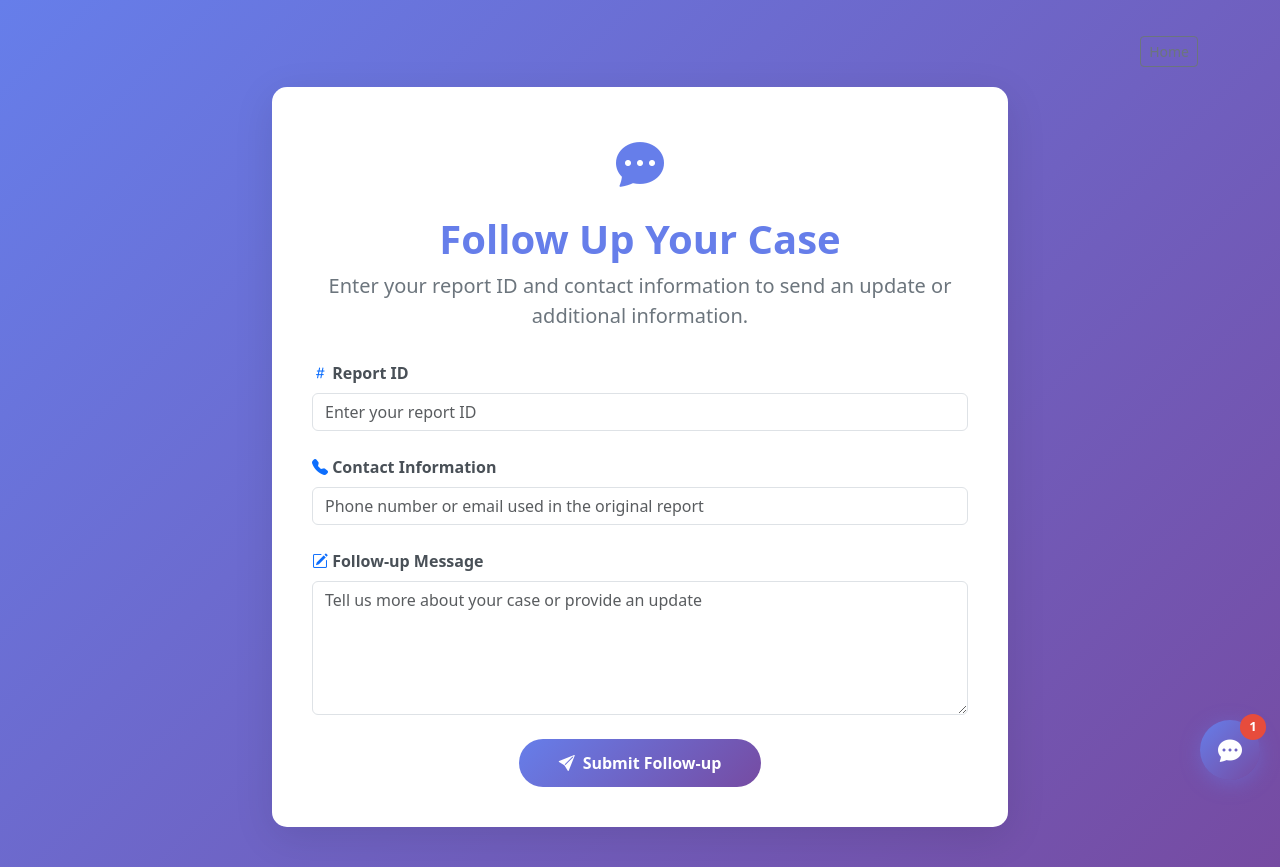
After one commit to mtaa-star/SafeVoice, a Django app: page /follow-up/ in a window 1280 px wide. The commit adds this page. Run offline with Django 5.2, Linux system fonts and the light colour scheme; some libraries are stand-ins or nearby versions.

Commit message:
commit latest db changes

```diff
--- a/SafeVoice/reports/forms.py
+++ b/SafeVoice/reports/forms.py
@@ -38,3 +38,28 @@ class ViolenceReportForm(forms.ModelForm):
             'location': 'County/Location',
             'evidence_file': 'Evidence File (Optional)'
         }
+
+class FollowUpForm(forms.Form):
+    report_id = forms.IntegerField(
+        label='Report ID',
+        widget=forms.NumberInput(attrs={
+            'class': 'form-control',
+            'placeholder': 'Enter your report ID'
+        })
+    )
+    contact = forms.CharField(
+        max_length=100,
+        label='Contact Information',
+        widget=forms.TextInput(attrs={
+            'class': 'form-control',
+            'placeholder': 'Phone number or email used in the original report'
+        })
+    )
+    message = forms.CharField(
+        label='Follow-up Message',
+        widget=forms.Textarea(attrs={
+            'class': 'form-control',
+            'rows': 5,
+            'placeholder': 'Tell us more about your case or provide an update'
+        })
+    )
--- a/SafeVoice/reports/urls.py
+++ b/SafeVoice/reports/urls.py
@@ -5,6 +5,8 @@ urlpatterns = [
     path('', views.landing_page, name='landing'),  # New landing page route
     path('report/', views.report_violence, name='report_violence'),
     path('success/', views.report_success, name='report_success'),
+    path('follow-up/', views.follow_up_request, name='follow_up'),
+    path('follow-up-success/', views.follow_up_success, name='follow_up_success'),
     path('admin-login/', views.admin_login, name='admin_login'),
     path('admin-dashboard/', views.admin_dashboard, name='admin_dashboard'),
     path('admin-logs/', views.admin_logs, name='admin_logs'),
--- a/SafeVoice/reports/views.py
+++ b/SafeVoice/reports/views.py
@@ -4,11 +4,10 @@ from django.contrib.auth.decorators import login_required
 from django.contrib.auth import authenticate, login, logout
 from django.core.mail import send_mail
 from django.conf import settings
-from .forms import ViolenceReportForm
-from .models import ViolenceReport
+from .forms import ViolenceReportForm, FollowUpForm
+from .models import ViolenceReport, AdminLog, FollowUp
 from django.http import JsonResponse
 from django.views.decorators.csrf import csrf_exempt
-from .models import ViolenceReport, AdminLog  # Add AdminLog
 import json
 
 
@@ -47,6 +46,35 @@ def notify_admin(report):
     if not email_sent:
         print('Admin notification email was not sent. Check ADMIN_NOTIFICATION_EMAIL setting.')
     return email_sent
+
+
+def send_admin_followup_email(followup):
+    admin_email = getattr(settings, 'ADMIN_NOTIFICATION_EMAIL', '')
+    if not admin_email:
+        return False
+
+    subject = f"Follow-up Submitted for Report #{followup.report.id}"
+    message = (
+        f"A follow-up has been submitted for report #{followup.report.id}.\n\n"
+        f"Report Name: {followup.report.name}\n"
+        f"Contact Provided: {followup.contact}\n"
+        f"Follow-up Message:\n{followup.message}\n\n"
+        f"Original Report Submitted At: {followup.report.submitted_at.strftime('%Y-%m-%d %H:%M:%S')}\n"
+    )
+
+    try:
+        send_mail(
+            subject,
+            message,
+            settings.DEFAULT_FROM_EMAIL,
+            [admin_email],
+            fail_silently=False,
+        )
+        return True
+    except Exception as e:
+        print(f"Follow-up email notification failed: {e}")
+        return False
+
 
 # Create your views here.
 # Add this new view
@@ -92,6 +120,36 @@ def report_violence(request):
 def report_success(request):
     return render(request, 'reports/success.html')
 
+def follow_up_request(request):
+    if request.method == 'POST':
+        form = FollowUpForm(request.POST)
+        if form.is_valid():
+            report_id = form.cleaned_data['report_id']
+            contact = form.cleaned_data['contact'].strip()
+            message = form.cleaned_data['message']
+            report = ViolenceReport.objects.filter(id=report_id, contact=contact).first()
+
+            if not report:
+                messages.error(request, 'No matching report found for that Report ID and contact. Please check your details.')
+            else:
+                followup = FollowUp.objects.create(
+                    report=report,
+                    contact=contact,
+                    message=message,
+                )
+                send_admin_followup_email(followup)
+                messages.success(request, 'Your follow-up has been submitted. Our team will review it and respond if needed.')
+                return redirect('follow_up_success')
+    else:
+        form = FollowUpForm()
+
+    return render(request, 'reports/follow_up.html', {'form': form})
+
+
+def follow_up_success(request):
+    return render(request, 'reports/follow_up_success.html')
+
+
 def admin_login(request):
     if request.user.is_authenticated and request.user.is_staff:
     #if request.user.is_authenticated:
@@ -131,6 +189,8 @@ def admin_dashboard(request):
         return redirect('admin_login')
 
     reports = ViolenceReport.objects.all()
+    followup_count = FollowUp.objects.count()
+    recent_followups = FollowUp.objects.select_related('report').all()[:5]
     #Log dashboard access
     log_admin_activity(
         user=request.user,
@@ -155,6 +215,8 @@ def admin_dashboard(request):
         'pending_count': ViolenceReport.objects.filter(status='pending').count(),
         'in_progress_count': ViolenceReport.objects.filter(status='in_progress').count(),
         'handled_count': ViolenceReport.objects.filter(status='handled').count(),
+        'followup_count': followup_count,
+        'recent_followups': recent_followups,
     }
 
     return render(request, 'reports/admin_dashboard.html', context)
--- a/SafeVoice/templates/base.html
+++ b/SafeVoice/templates/base.html
@@ -53,6 +53,9 @@
 </head>
 <body>
     <div class="container">
+        <div class="d-flex justify-content-end mt-3">
+            <a href="{% url 'landing' %}" class="btn btn-outline-secondary btn-sm">Home</a>
+        </div>
         {% block content %}
         {% endblock %}
     </div>
--- a/SafeVoice/templates/landing.html
+++ b/SafeVoice/templates/landing.html
@@ -371,6 +371,9 @@
                         <a href="#learn-more" class="btn btn-outline-light btn-hero">
                             <i class="bi bi-info-circle me-2"></i>Learn More
                         </a>
+                        <a href="{% url 'follow_up' %}" class="btn btn-light btn-outline-secondary btn-hero">
+                            <i class="bi bi-chat-dots me-2"></i>Follow Up Case
+                        </a>
                     </div>
                 </div>
                 <div class="col-lg-5 text-center mt-5 mt-lg-0">
--- /dev/null
+++ b/SafeVoice/templates/reports/follow_up.html
@@ -0,0 +1,66 @@
+{% extends 'base.html' %}
+
+{% block title %}Follow Up Case - GBV System{% endblock %}
+
+{% block content %}
+<div class="row justify-content-center">
+    <div class="col-lg-8">
+        <div class="main-container">
+            <div class="header-section">
+                <i class="bi bi-chat-dots-fill" style="font-size: 3rem; color: #667eea;"></i>
+                <h1 class="mt-3">Follow Up Your Case</h1>
+                <p class="lead">Enter your report ID and contact information to send an update or additional information.</p>
+            </div>
+
+            {% if messages %}
+                {% for message in messages %}
+                <div class="alert alert-{{ message.tags }} alert-dismissible fade show alert-section" role="alert">
+                    <i class="bi bi-check-circle-fill me-2"></i>
+                    {{ message }}
+                    <button type="button" class="btn-close" data-bs-dismiss="alert"></button>
+                </div>
+                {% endfor %}
+            {% endif %}
+
+            <form method="post" class="needs-validation" novalidate>
+                {% csrf_token %}
+                <div class="mb-4">
+                    <label for="{{ form.report_id.id_for_label }}" class="form-label">
+                        <i class="bi bi-hash text-primary"></i> {{ form.report_id.label }}
+                    </label>
+                    {{ form.report_id }}
+                    {% if form.report_id.errors %}
+                        <div class="text-danger small mt-1">{{ form.report_id.errors }}</div>
+                    {% endif %}
+                </div>
+
+                <div class="mb-4">
+                    <label for="{{ form.contact.id_for_label }}" class="form-label">
+                        <i class="bi bi-telephone-fill text-primary"></i> {{ form.contact.label }}
+                    </label>
+                    {{ form.contact }}
+                    {% if form.contact.errors %}
+                        <div class="text-danger small mt-1">{{ form.contact.errors }}</div>
+                    {% endif %}
+                </div>
+
+                <div class="mb-4">
+                    <label for="{{ form.message.id_for_label }}" class="form-label">
+                        <i class="bi bi-pencil-square text-primary"></i> {{ form.message.label }}
+                    </label>
+                    {{ form.message }}
+                    {% if form.message.errors %}
+                        <div class="text-danger small mt-1">{{ form.message.errors }}</div>
+                    {% endif %}
+                </div>
+
+                <div class="text-center mt-4">
+                    <button type="submit" class="btn btn-primary btn-submit">
+                        <i class="bi bi-send-fill me-2"></i>Submit Follow-up
+                    </button>
+                </div>
+            </form>
+        </div>
+    </div>
+</div>
+{% endblock %}
--- a/SafeVoice/templates/reports/success.html
+++ b/SafeVoice/templates/reports/success.html
@@ -21,6 +21,9 @@
                 <a href="{% url 'report_violence' %}" class="btn btn-primary btn-submit">
                     <i class="bi bi-house-fill me-2"></i>Return to Home
                 </a>
+                <a href="{% url 'follow_up' %}" class="btn btn-outline-secondary btn-submit ms-2">
+                    <i class="bi bi-chat-dots me-2"></i>Follow up your case
+                </a>
             </div>
 
             <div class="mt-5 pt-4 border-top">
```
Also changed, not shown: SafeVoice/SafeVoice/settings.py (+25 -10 lines), SafeVoice/reports/models.py (+14 -0 lines), SafeVoice/templates/reports/admin_dashboard.html (+44 -0 lines), SafeVoice/templates/reports/follow_up_success.html (added, +26 -0 lines), SafeVoice/media/evidence/1773411813077-ring.jpg (added), SafeVoice/reports/migrations/0005_followup.py (added).
